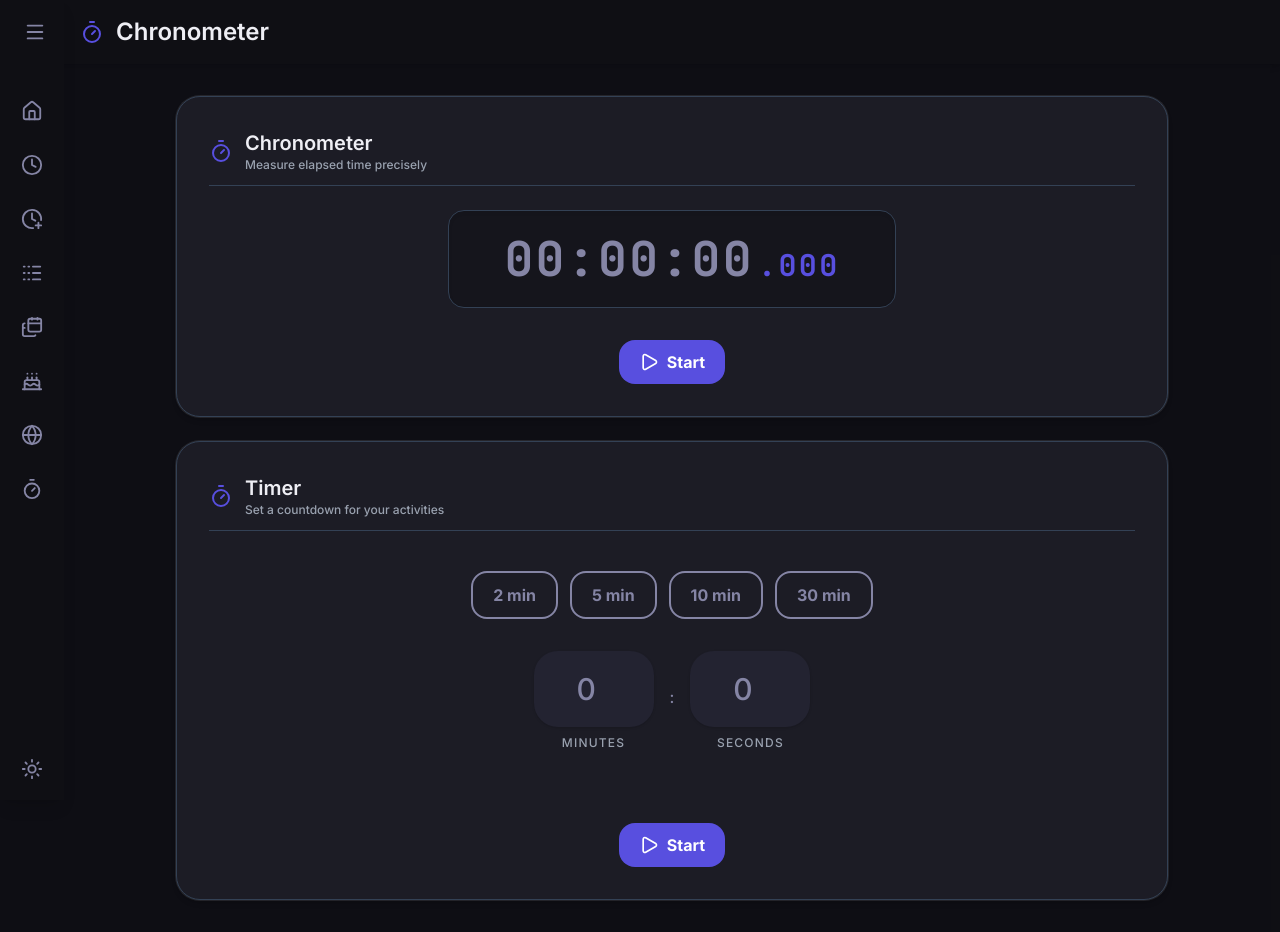
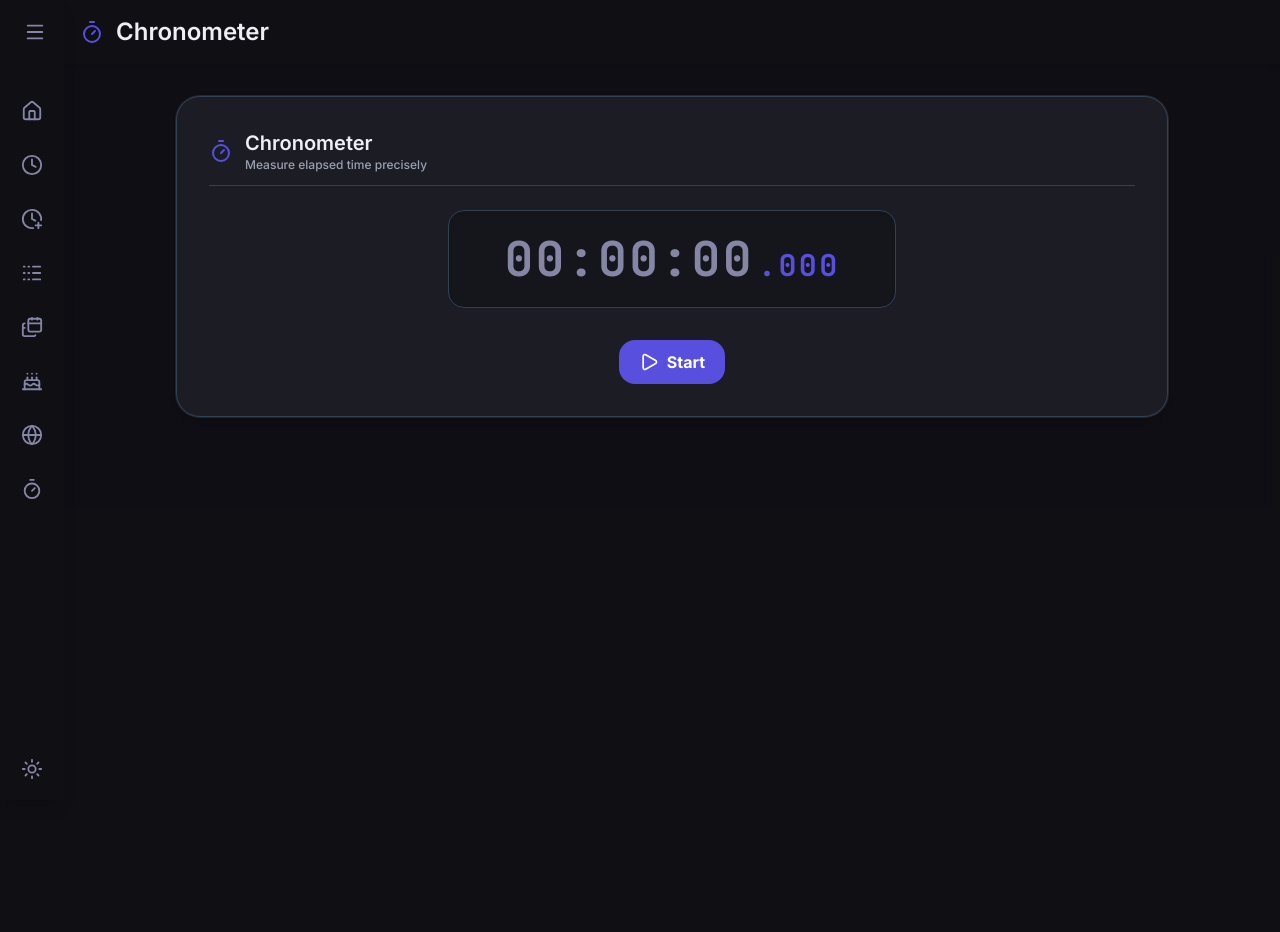
Before and after one commit to chrstnhu/TimeTools, a React (Vite) app: page /chronometer in a window 1280 px wide. After the commit the page ends 800 px from the top, so only its background shows below. Built offline with nearby package versions, Linux system fonts and the light colour scheme.

Commit message:
extract timer from chrono to independant page

```diff
--- a/src/pages/Chronometer.jsx
+++ b/src/pages/Chronometer.jsx
@@ -2,9 +2,8 @@ import { useState, useRef, useEffect } from "react";
 import { useLocation, Navigate } from "react-router-dom";
 import Button from "@/components/ui/Button";
 import Card from "@/components/ui/Card";
-import { Pause, Play, RotateCcw, Timer as TimerIcon, Flag } from "lucide-react";
+import { Pause, Play, RotateCcw, Flag } from "lucide-react";
 import { formatTime } from "@/utils/formatTime";
-import Timer from "@/components/time/Timer";
 import PageTitle from "@/components/ui/PageTitle";
 import { menuItems } from "@/constants/menuItems";
 
@@ -80,6 +79,7 @@ function Chronometer() {
             title={currentItem.title}
             icon={<currentItem.icon />}
             label={currentItem.label}
+            withBorder={true}
           />
 
           <div className="flex justify-center">
@@ -219,18 +219,6 @@ function Chronometer() {
           )}
         </div>
       </Card>
-
-      {/* ─── TIMER ─── */}
-      <Card className="p-8 shadow-md rounded-3xl w-full bg-[var(--surface)] border border-[var(--border)]">
-        <div className="flex flex-col gap-6">
-          <PageTitle
-            title="Timer"
-            icon={<TimerIcon />}
-            label="Set a countdown for your activities"
-          />
-          <Timer />
-        </div>
-      </Card>
     </div>
   );
 }
```
